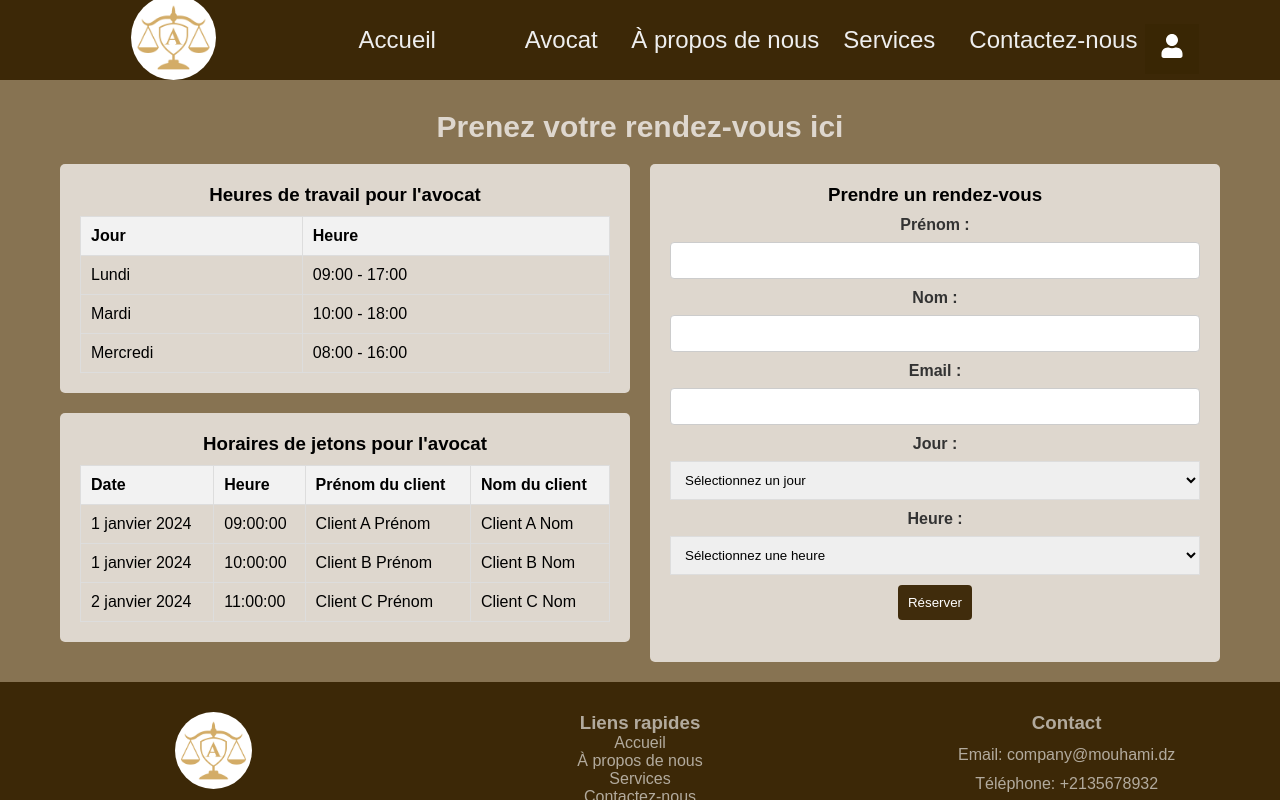
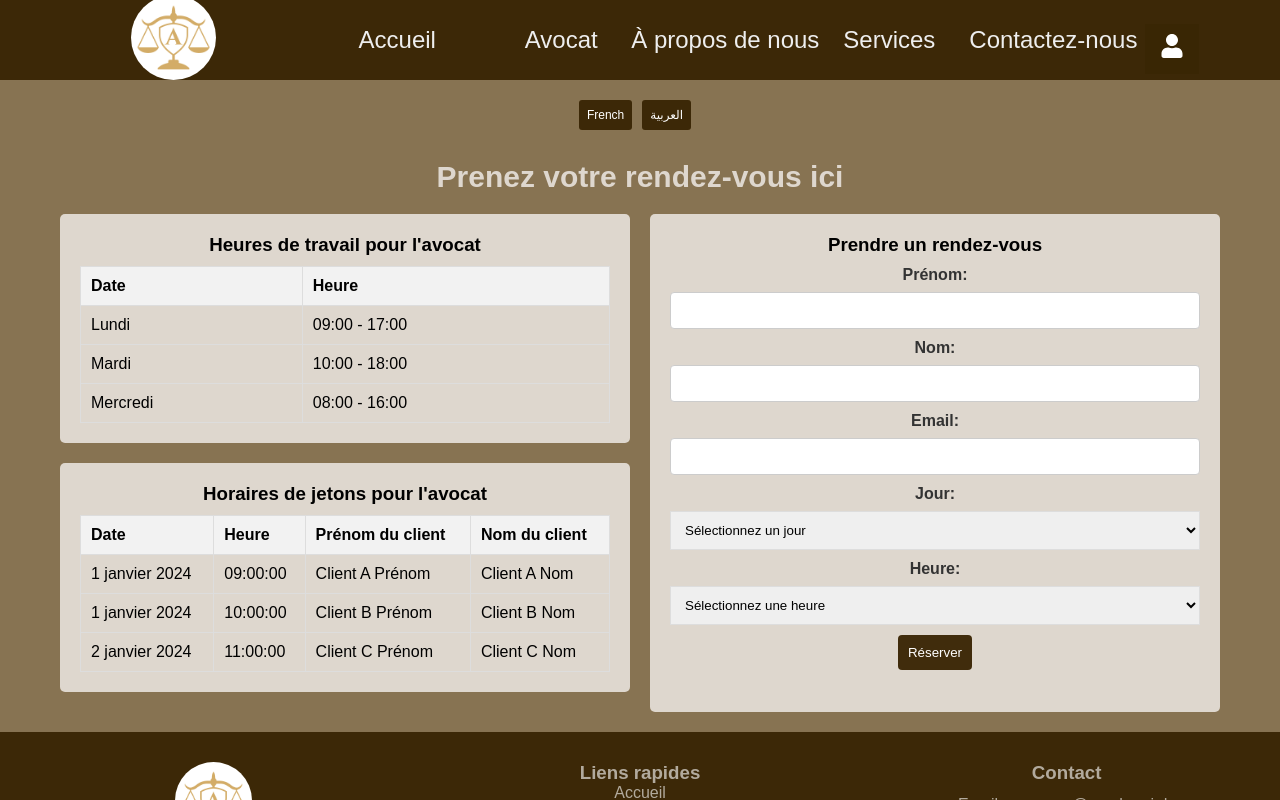
Before and after one commit to djihanem/GLP, a React (Create React App) app in the folder frontend/: page /rendezvous in a window 1280 px wide. Shown: the top 800 px of the page. Built offline with nearby package versions, Linux system fonts and the light colour scheme; a web font is replaced by a local one.

Commit message:
traduction rendezvous done

```diff
--- a/frontend/src/component/AppointementSection.js
+++ b/frontend/src/component/AppointementSection.js
@@ -1,9 +1,18 @@
 import React, { useState } from 'react';
+import { useTranslation } from 'react-i18next';
+import i18n from '../i18n';
 import NavBar from './NavBar';
 import Footer from './Footer';
 import './rendezvous.css';
 
 const AppointmentSection = () => {
+    const { t } = useTranslation();
+    const changeLanguage = (lng) => {
+        console.log('Changing language to:', lng);
+        i18n.changeLanguage(lng);
+      };
+
+
     const lawyerTokenTimes = [
         { date: '1 janvier 2024', hour: '09:00:00', clientFirstName: 'Client A Prénom', clientLastName: 'Client A Nom' },
         { date: '1 janvier 2024', hour: '10:00:00', clientFirstName: 'Client B Prénom', clientLastName: 'Client B Nom' },
@@ -78,18 +87,22 @@ const AppointmentSection = () => {
     return (
         <section className="appointment-page">
             <NavBar />
-            <h2 className="section-title-rdv">Prenez votre rendez-vous ici</h2>
+
+            <button onClick={() => changeLanguage('fr')} className='translate'>French</button>
+            <button onClick={() => changeLanguage('ar')} className='translate'>العربية</button>
+
+            <h2 className="section-title-rdv">{t('appointment.title')}</h2>
             <div className="appointment-grid">
                 <div className="appointment-table">
 
 
                     <div className="table-container">
-                        <h3>Heures de travail pour l'avocat</h3>
+                        <h3>{t('appointment.table.workHours')}</h3>
                         <table>
                             <thead>
                                 <tr>
-                                    <th>Jour</th>
-                                    <th>Heure</th>
+                                    <th>{t('appointment.table.date')}</th>
+                                    <th>{t('appointment.table.time')}</th>
                                 </tr>
                             </thead>
                             <tbody>
@@ -104,14 +117,14 @@ const AppointmentSection = () => {
                     </div>
 
                     <div className="table-container">
-                        <h3>Horaires de jetons pour l'avocat</h3>
+                        <h3>{t('appointment.table.tokenHours')}</h3>
                         <table>
                             <thead>
                                 <tr>
-                                    <th>Date</th>
-                                    <th>Heure</th>
-                                    <th>Prénom du client</th>
-                                    <th>Nom du client</th>
+                                    <th>{t('appointment.table.date')}</th>
+                                    <th>{t('appointment.table.time')}</th>
+                                    <th>{t('appointment.table.clientFirstName')}</th>
+                                    <th>{t('appointment.table.clientLastName')}</th>
                                 </tr>
                             </thead>
                             <tbody>
@@ -129,36 +142,35 @@ const AppointmentSection = () => {
                 </div>
 
                 <div className="form-container">
-                    <h3>Prendre un rendez-vous</h3>
+          <h3>{t('appointment.form.title')}</h3>
           <form onSubmit={handleAppointmentSubmit} className="appointment-form">
-                        <label>Prénom :</label>
+            <label>{t('appointment.form.firstName')}:</label>
             <input type="text" value={firstName} onChange={handleFirstNameChange} required />
 
-                        <label>Nom :</label>
+            <label>{t('appointment.form.lastName')}:</label>
             <input type="text" value={lastName} onChange={handleLastNameChange} required />
 
-                        <label>Email :</label>
+            <label>{t('appointment.form.email')}:</label>
             <input type="email" value={email} onChange={handleEmailChange} required />
 
-                        <label>Jour :</label>
+            <label>{t('appointment.form.day')}:</label>
             <select value={selectedDay} onChange={handleDayChange} required>
-                            <option value="">Sélectionnez un jour</option>
-                            <option value="Lundi">Lundi</option>
-                            <option value="Mardi">Mardi</option>
-                            <option value="Mercredi">Mercredi</option>
+              <option value="">{t('appointment.form.selectDay')}</option>
+              <option value="Lundi">{t('days.monday')}</option>
+              <option value="Mardi">{t('days.tuesday')}</option>
+              <option value="Mercredi">{t('days.wednesday')}</option>
             </select>
 
-                        <label>Heure :</label>
+            <label>{t('appointment.form.time')}:</label>
             <select value={selectedTime} onChange={handleTimeChange} required>
-                            <option value="">Sélectionnez une heure</option>
+              <option value="">{t('appointment.form.selectTime')}</option>
               <option value="09:00 AM">09:00 AM</option>
               <option value="10:00 AM">10:00 AM</option>
               <option value="11:00 AM">11:00 AM</option>
             </select>
 
-                        <button type="submit" className="submit-button">Réserver</button>
+            <button type="submit" className="submit-button">{t('appointment.form.book')}</button>
           </form>
-
         </div>
       </div>
 
--- a/frontend/src/component/Profile.js
+++ b/frontend/src/component/Profile.js
@@ -1,6 +1,6 @@
 import React from 'react';
 import { useTranslation } from 'react-i18next';
-import i18n from '../i18n';  // Adjust the path accordingly
+import i18n from '../i18n';
 import "./profile.css";
 import { useState, useEffect } from "react";
 import AppointmentSection from './AppointementSection';
--- a/frontend/src/i18n.js
+++ b/frontend/src/i18n.js
@@ -26,6 +26,28 @@ i18n
             viewLess: 'Voir moins',
             geographicalMap: 'Carte Géographique',
           },
+          appointment: {
+            title: 'Prenez votre rendez-vous ici',
+            form: {
+              title: 'Prendre un rendez-vous',
+              firstName: 'Prénom',
+              lastName: 'Nom',
+              email: 'Email',
+              day: 'Jour',
+              selectDay: 'Sélectionnez un jour',
+              time: 'Heure',
+              selectTime: 'Sélectionnez une heure',
+              book: 'Réserver',
+            },
+            table: {
+              workHours: 'Heures de travail pour l\'avocat',
+              tokenHours: 'Horaires de jetons pour l\'avocat',
+              date: 'Date',
+              time: 'Heure',
+              clientFirstName: 'Prénom du client',
+              clientLastName: 'Nom du client',
+            },
+          },
         },
       },
       ar: {
@@ -48,6 +70,28 @@ i18n
             viewLess: 'عرض أقل',
             geographicalMap: 'الخريطة الجغرافية',
           },
+          appointment: {
+            title: 'تحديد موعد',
+            form: {
+              title: 'تحديد موعد',
+              firstName: 'الاسم الأول',
+              lastName: 'اسم العائلة',
+              email: 'البريد الإلكتروني',
+              day: 'اليوم',
+              selectDay: 'اختر يوم',
+              time: 'الوقت',
+              selectTime: 'اختر الوقت',
+              book: 'حجز',
+            },
+            table: {
+              workHours: 'ساعات العمل للمحامي',
+              tokenHours: 'ساعات الرموز للمحامي',
+              date: 'تاريخ',
+              time: 'وقت',
+              clientFirstName: 'اسم العميل الأول',
+              clientLastName: 'اسم العميل الأخير',
+            },
+          },
         },
       },
     },
```
Lines whose indentation alone changed are shown as unchanged.
